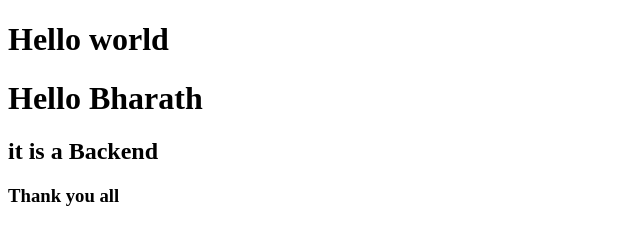
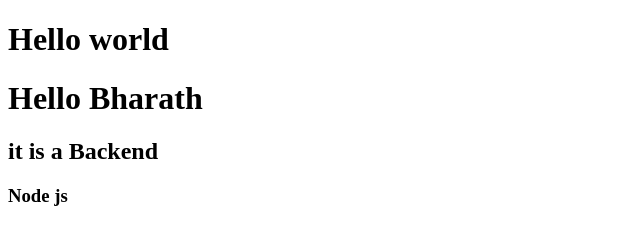
Before and after one commit to rvamshi01/vstem1, a plain HTML site: page index.html in a window 1280 px wide. Shown: the full height of the page, 0-640 px from the left. Drawn offline with Linux system fonts and the light colour scheme.

Commit message:
Update index.html

```diff
--- a/index.html
+++ b/index.html
@@ -7,6 +7,6 @@
    <h1>Hello world</h1>
    <h1>Hello Bharath</h1>
    <h2> it is a Backend</h2>
-   <h3>Thank you all</h3>
+   <h3>Node js</h3>
 </body>
 </html>
```
